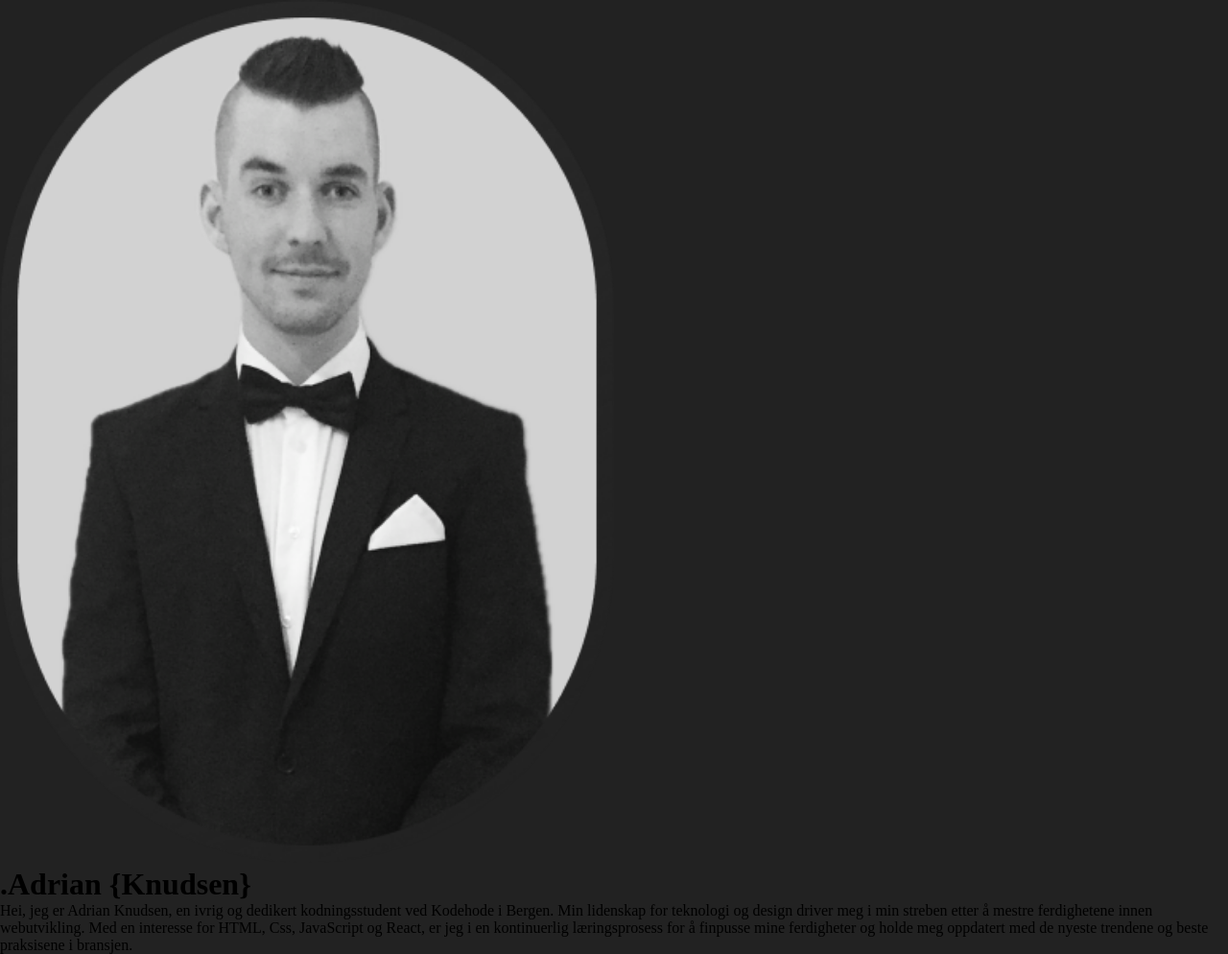
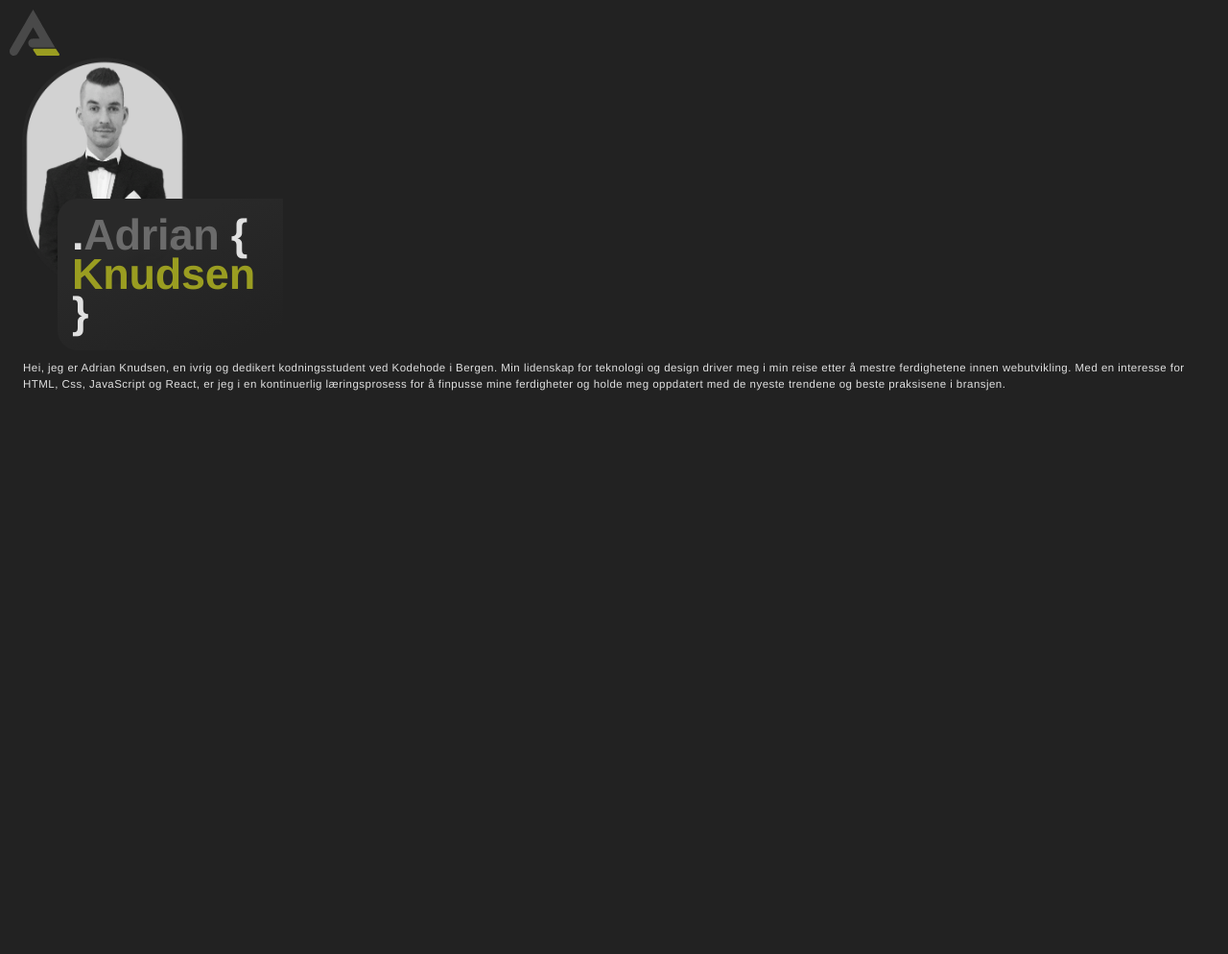
Before and after one commit to AdrianKnudsen/Portfolio, a plain HTML site: page index.html in a window 1280 px wide. Shown: the whole page at 96% size. After the commit the page ends 800 px from the top, so only its background shows below. Drawn offline with Linux system fonts and the light colour scheme.

Commit message:
hero page
added all elements on hero and styling

```diff
--- a/css/hero.css
+++ b/css/hero.css
@@ -1,3 +1,48 @@
+.logo {
+  width: 52.999px;
+  height: 48.263px;
+  margin: 10px 0 0 10px;
+}
+
 .portfolio-image {
-  width: 50%;
+  margin: 60px 124px 250px -40px;
+  width: 172.058px;
+  position: absolute;
+  z-index: -1;
 }
+
+.hero-header {
+  border-radius: 20.93px 0px 20.93px 20.93px;
+  background: linear-gradient(
+    154deg,
+    #292929 32.4%,
+    rgba(41, 41, 41, 0) 91.08%
+  );
+  padding: 18px 14px 18px 15px;
+  width: 14.7rem;
+  color: #e0e0e0;
+  font-family: Helvetica;
+  font-size: 45px;
+  line-height: 90%; /* 31.95px */
+  letter-spacing: -0.225px;
+  margin: 145px 0 0 60px;
+}
+
+.name-span {
+  color: #6b6b6b;
+}
+
+.surname-span {
+  color: #9a9d21;
+}
+
+.hero-text {
+  margin: 10px 29px 0 24px;
+  color: #e0e0e0;
+  font-family: Helvetica;
+  font-size: 11.52px;
+  font-style: normal;
+  font-weight: 300;
+  line-height: 152.99%; /* 17.624px */
+  letter-spacing: 0.461px;
+}
--- a/javascript/index.js
+++ b/javascript/index.js
@@ -1,23 +1,45 @@
 document.addEventListener("DOMContentLoaded", () => {
   const rootElement = document.querySelector(".root");
 
-  // Create the image element
+  // Create the logo element
+  const logo = document.createElement("img");
+  logo.src = "../images/A-Logo.svg";
+  logo.alt = "Logo";
+  logo.classList.add("logo");
+
+  // Create the hero image element
   const img = document.createElement("img");
   img.src = "../images/AdrianK.png";
   img.alt = "A image of the person that this portfolio is about";
   img.classList.add("portfolio-image");
 
-  // Create header element
+  // Create the hero header element
   const header = document.createElement("h1");
-  header.textContent = ".Adrian {Knudsen}";
   header.classList.add("hero-header");
+  header.textContent = ".";
+  // Creating span for the name "Adrian"
+  const adrianSpan = document.createElement("span");
+  adrianSpan.textContent = "Adrian";
+  adrianSpan.classList.add("name-span");
+  // Creating span for the name "Knudsen"
+  const knudsenSpan = document.createElement("span");
+  knudsenSpan.textContent = "Knudsen";
+  knudsenSpan.classList.add("surname-span");
 
-  // Create paragraph element
+  // Appending the spans to the header
+  header.appendChild(adrianSpan);
+  header.append(" { ");
+  header.appendChild(knudsenSpan);
+  header.append(" } ");
+
+  // Create the hero paragraph element
   const paragraph = document.createElement("p");
   paragraph.textContent =
-    "Hei, jeg er Adrian Knudsen, en ivrig og dedikert kodningsstudent ved Kodehode i Bergen. Min lidenskap for teknologi og design driver meg i min streben etter å mestre ferdighetene innen webutvikling. Med en interesse for HTML, Css, JavaScript og React, er jeg i en kontinuerlig læringsprosess for å finpusse mine ferdigheter og holde meg oppdatert med de nyeste trendene og beste praksisene i bransjen.";
+    "Hei, jeg er Adrian Knudsen, en ivrig og dedikert kodningsstudent ved Kodehode i Bergen. Min lidenskap for teknologi og design driver meg i min reise etter å mestre ferdighetene innen webutvikling. Med en interesse for HTML, Css, JavaScript og React, er jeg i en kontinuerlig læringsprosess for å finpusse mine ferdigheter og holde meg oppdatert med de nyeste trendene og beste praksisene i bransjen.";
+  paragraph.classList.add("hero-text");
 
   // Append the elements to the root element
+  rootElement.appendChild(logo);
   rootElement.appendChild(img);
   rootElement.appendChild(header);
   rootElement.appendChild(paragraph);
```
